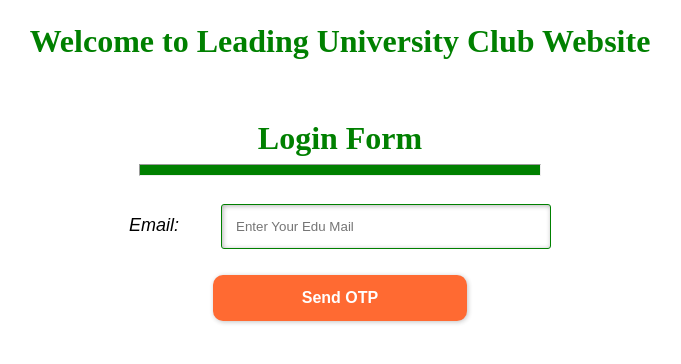
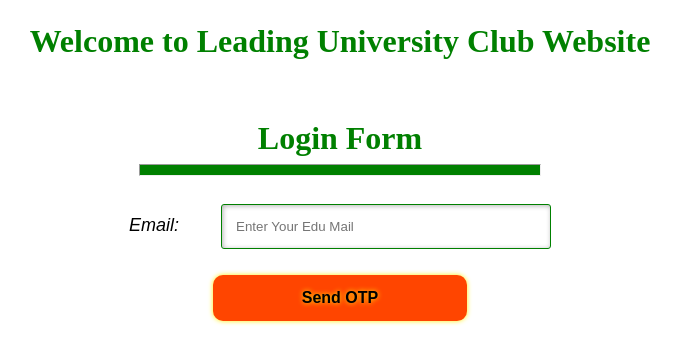
Before and after one commit to MdShazadurRahman/LU-Clubs, a PHP site: page /login.html in a window 1280 px wide, with the pointer over the restyled element. Shown: the part 298-662 px from the top of the page, without its empty margins (300-981 px from the left). Run offline with PHP 8.4, Linux system fonts and the light colour scheme.

Commit message:
Update 2

```diff
--- a/login.css
+++ b/login.css
@@ -80,8 +80,11 @@ input#otp {
   }
 
   input#otp:hover {
-    opacity: 0.8;
+    color: black;
+    box-shadow: 0 0 5px #ffee10;
+    text-shadow: 0 0 5px #ffee10;
     background-color: orangered;
+    transition: 0.5s ease-in-out;
   }
 
   a{
```
